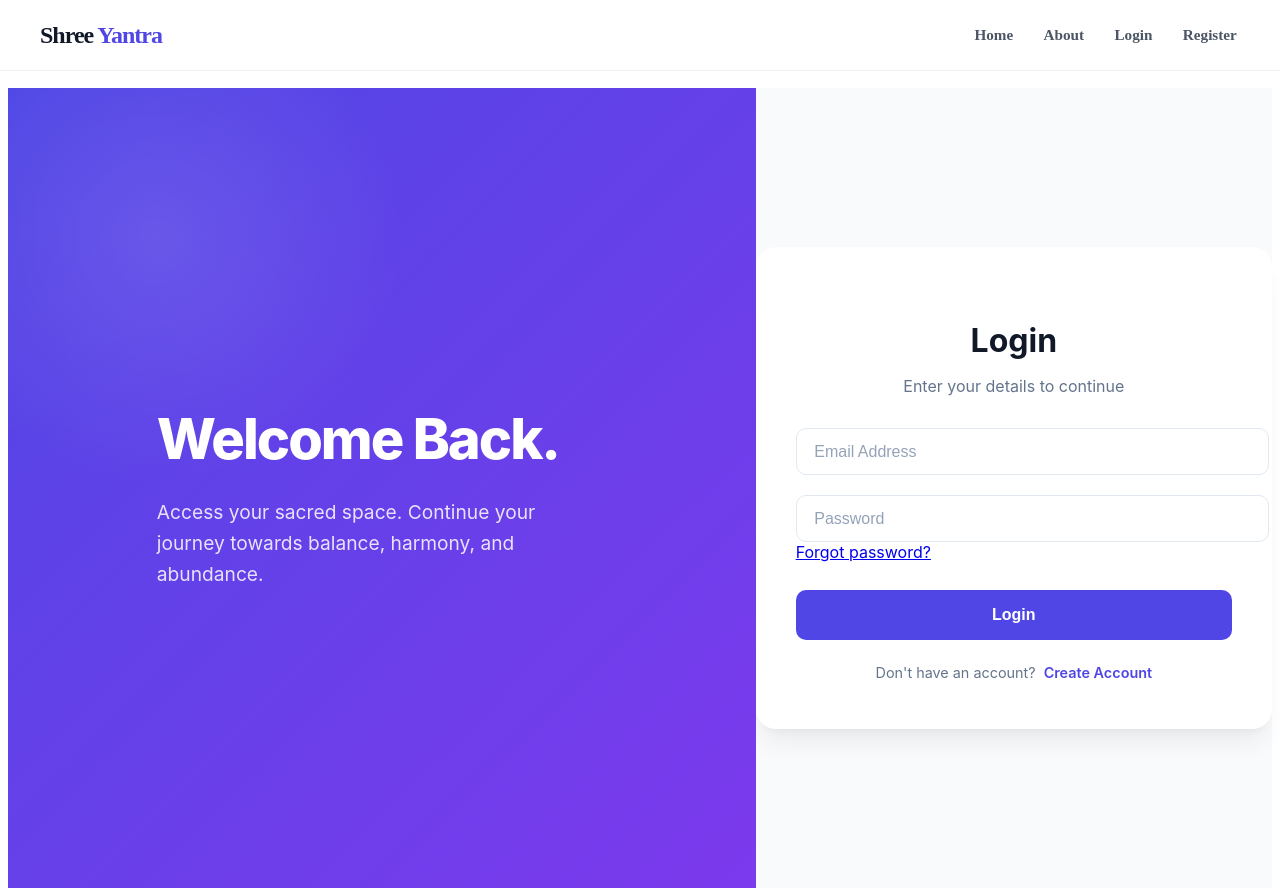
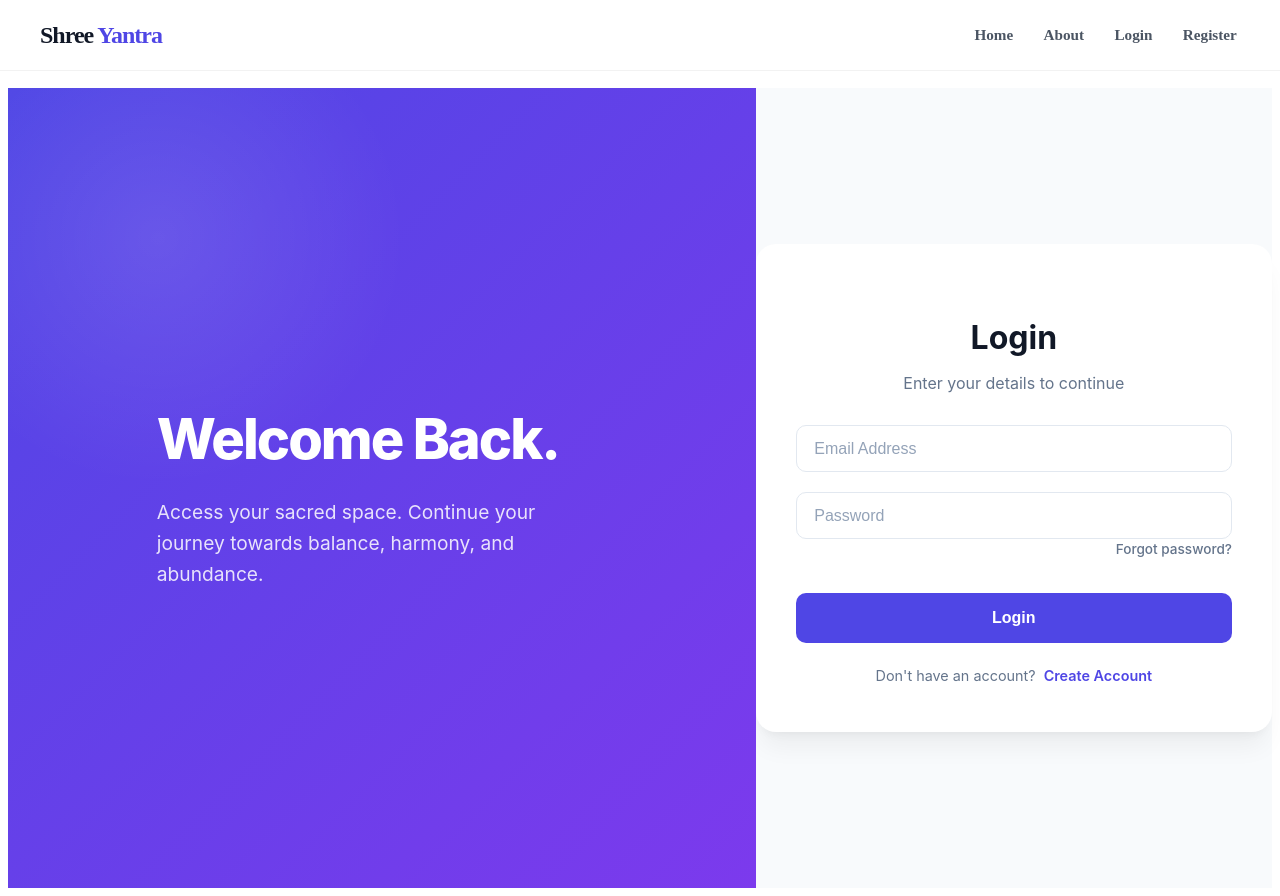
Before and after one commit to dirojkhanal/shreyantra, a Next.js app: page /login in a window 1280 px wide. Built offline with nearby package versions, Linux system fonts and the light colour scheme; no server answers.

Commit message:
updating auth.module css

```diff
--- a/styles/Auth.module.css
+++ b/styles/Auth.module.css
@@ -4,7 +4,7 @@
   display: flex;
   min-height: 100vh;
   width: 100%;
-  padding-top: 80px; /* Space for your fixed Navbar */
+  padding-top: 80px;
   font-family: 'Inter', system-ui, sans-serif;
   background-color: #ffffff;
 }
@@ -22,7 +22,6 @@
   overflow: hidden;
 }
 
-/* Modern decorative element for the background */
 .leftSide::before {
   content: "";
   position: absolute;
@@ -56,7 +55,7 @@
   display: flex;
   justify-content: center;
   align-items: center;
-  background: #f8fafc; /* Lighter, cleaner background */
+  background: #f8fafc;
 }
 
 .container {
@@ -65,7 +64,6 @@
   padding: 3rem 2.5rem;
   background: white;
   border-radius: 20px;
-  /* Soft, modern shadow */
   box-shadow: 0 20px 25px -5px rgba(0, 0, 0, 0.05),
               0 8px 10px -6px rgba(0, 0, 0, 0.05);
 }
@@ -91,68 +89,64 @@
   gap: 1.25rem;
 }
 
-/* --- Improved Input Fields --- */
-.input {
+/* --- Shared Input & Textarea Styling --- */
+.input, .textarea {
   width: 100%;
   padding: 0.85rem 1.1rem;
-  background-color: #ffffff; /* White background looks cleaner */
-  border: 1px solid #e2e8f0; /* Soft light border */
+  background-color: #ffffff;
+  border: 1px solid #e2e8f0;
   border-radius: 10px;
   font-size: 1rem;
   color: #1e293b;
+  box-sizing: border-box; /* Ensures padding doesn't break width */
   transition: all 0.2s cubic-bezier(0.4, 0, 0.2, 1);
 }
 
-.input::placeholder {
+.textarea {
+  min-height: 120px;
+  resize: vertical; /* Allows user to resize height only */
+}
+
+.input::placeholder, .textarea::placeholder {
   color: #94a3b8;
 }
 
-.input:hover {
-  border-color: #cbd5e1;
-}
-
-.input:focus {
+.input:focus, .textarea:focus {
   outline: none;
   border-color: #4f46e5;
   background-color: #ffffff;
-  /* Modern ring effect */
   box-shadow: 0 0 0 4px rgba(79, 70, 229, 0.1);
 }
 
-/* --- Password Specifics --- */
+/* --- Fixed Password Wrapper & Icon Alignment --- */
 .passwordWrapper {
   position: relative;
   width: 100%;
+  display: flex;
+  align-items: center;
 }
 
+/* Force consistent padding for ALL password fields */
 .passwordWrapper .input {
-  padding-right: 3.5rem;
+  padding-right: 3.2rem; /* Consistent space for the eye icon */
 }
 
 .eyeButton {
   position: absolute;
-  right: 12px;
-  top: 50%;
-  transform: translateY(-50%);
+  right: 0.8rem;
   background: none;
   border: none;
   color: #94a3b8;
   cursor: pointer;
   display: flex;
+  align-items: center;
+  justify-content: center;
   padding: 4px;
-  transition: color 0.2s;
+  z-index: 10;
+  transition: color 0.2s ease;
 }
 
 .eyeButton:hover {
-  color: #4f46e5;
-}
-
-/* --- OTP Specifics --- */
-.otpInput {
-  text-align: center;
-  letter-spacing: 0.5rem;
-  font-size: 1.5rem;
-  font-weight: 700;
   color: #4f46e5;
 }
 
@@ -176,15 +170,6 @@
   transform: translateY(-1px);
 }
 
-.button:active:not(:disabled) {
-  transform: scale(0.98);
-}
-
-.button:disabled {
-  opacity: 0.6;
-  cursor: not-allowed;
-}
-
 .links {
   display: flex;
   justify-content: center;
@@ -194,28 +179,41 @@
   color: #64748b;
 }
 
-.links a, .resendBtn {
+.links a {
   color: #4f46e5;
   text-decoration: none;
   font-weight: 600;
-  cursor: pointer;
 }
 
-.links a:hover, .resendBtn:hover {
+.links a:hover {
   text-decoration: underline;
 }
 
-.resendBtn {
-  background: none;
-  border: none;
-  font-size: 0.9rem;
-  padding: 0;
-}
-
-/* Responsive design */
 @media (max-width: 768px) {
   .leftSide { display: none; }
   .rightSide { padding: 1rem; background: #fff; }
   .container { box-shadow: none; padding: 1.5rem; }
   .background { padding-top: 70px; }
 }
+/* --- Forgot Password Styling --- */
+
+.forgotWrapper {
+  display: flex;
+  justify-content: flex-end; /* Aligns the link to the right */
+  margin-top: 2px; /* Pulls it closer to the password input above */
+  margin-bottom: 0.5rem;
+}
+
+.forgotLink {
+  font-size: 0.85rem;
+  color: #64748b; /* Muted gray by default */
+  text-decoration: none;
+  font-weight: 500;
+  transition: all 0.2s ease;
+}
+
+.forgotLink:hover {
+  color: #4f46e5; /* Turns theme purple on hover */
+  text-decoration: underline;
+  text-underline-offset: 4px;
+}
```
